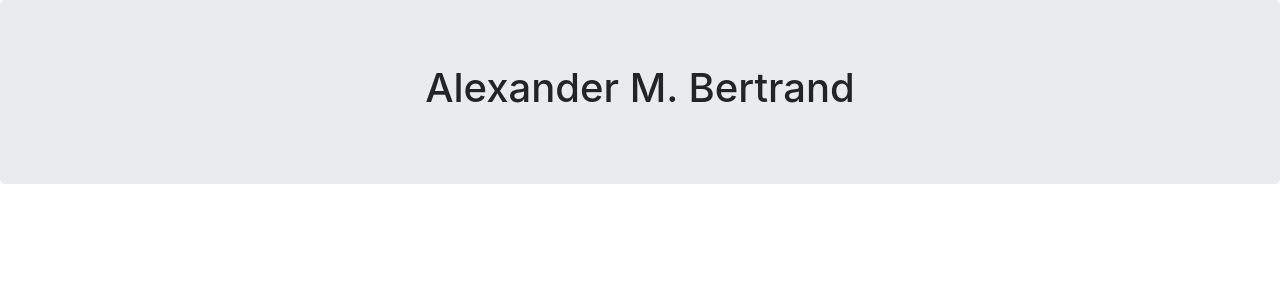
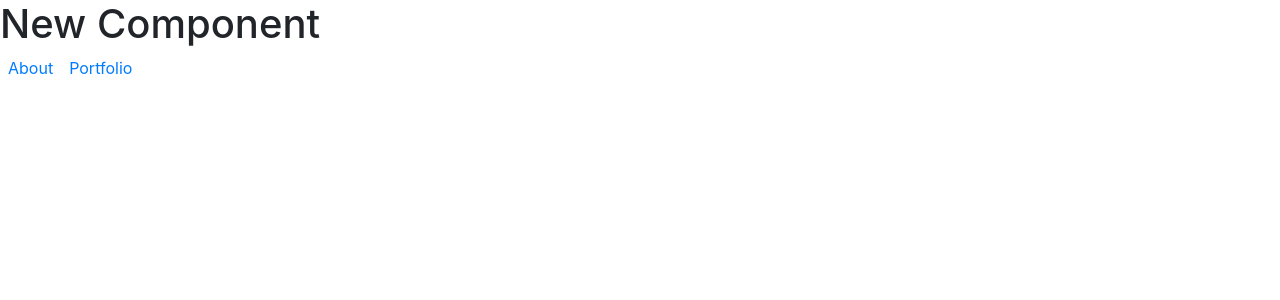
Before and after one commit to ambertrand/React-Portfolio, a React (Create React App) app: page / in a window 1280 px wide. Shown: the top 300 px of the page. Built offline with nearby package versions, Linux system fonts and the light colour scheme.

Commit message:
Adding react router and page routes

```diff
--- a/package.json
+++ b/package.json
@@ -3,12 +3,16 @@
   "version": "0.1.0",
   "private": true,
   "dependencies": {
+    "@fortawesome/fontawesome-svg-core": "^1.2.32",
+    "@fortawesome/free-solid-svg-icons": "^5.15.1",
+    "@fortawesome/react-fontawesome": "^0.1.12",
     "@testing-library/jest-dom": "^5.11.5",
     "@testing-library/react": "^11.1.0",
     "@testing-library/user-event": "^12.1.10",
     "bootstrap": "^4.5.3",
     "react": "^17.0.1",
     "react-dom": "^17.0.1",
+    "react-router-dom": "^5.2.0",
     "react-scripts": "4.0.0",
     "web-vitals": "^0.2.4"
   },
--- a/src/App.js
+++ b/src/App.js
@@ -1,11 +1,35 @@
 import React from 'react';
-import Home from './pages/Homepage';
+// import Home from './pages/Homepage';
+import { BrowserRouter, Route, Link } from 'react-router-dom';
+import Portfolio from './Components/Portfolio';
+import About from './Components/About';
 
-const App = () => {
+
+
+
+function App() {
   return (
-    <div>
-      <Home />
-    </div>
+    <BrowserRouter>
+      <div className="App">
+
+        <Route exact path="/" component={About} />
+        <Route exact path="/portfolio" component={Portfolio} />
+        {/* <Route exact path="/" component={Projects} /> */}
+
+
+        <div className="navigation">
+          {/* <img src="" className="logo" alt="Logo Image" /> */}
+          <div className="navigation-sub">
+
+
+            <Link to="/" className="item m-2">About</Link>
+            <Link to="/portfolio" className="item m-2">Portfolio</Link>
+            {/* <a href="" className="item">About</a> */}
+          </div>
+        </div>
+      </div>
+    </BrowserRouter>
+
   );
 }
 
--- /dev/null
+++ b/src/Components/About/index.js
@@ -0,0 +1,11 @@
+import React from "react"
+
+function About(props) {
+  return (
+    <div>
+      <h1>New Component</h1>
+    </div>
+  )
+}
+
+export default About;
--- /dev/null
+++ b/src/Components/Footer/index.js
@@ -0,0 +1,18 @@
+import React from 'react';
+
+
+function Footer() {
+    return (
+        <footer>
+            <div class="navbar relative-bottom bg-secondary justify-content-center">
+                <p><strong>Alex Bertrand <a class="fa fa-linkedin-square fa-lg icon m-1"
+                    href="https://www.linkedin.com/in/alex-bertrand/" target="_blank"></a>
+                    <a class="fa fa-github fa-lg icon m-1" href="https://github.com/ambertrand" target="_blank"></a>|
+                    &copy; Copyright 2020</strong></p>
+
+            </div>
+        </footer>
+    )
+}
+
+export default Footer;
--- a/src/Components/Header/index.js
+++ b/src/Components/Header/index.js
@@ -1,9 +1,9 @@
 import React from 'react';
 
 
-function Header () {
+function Header() {
     return (
-        <div className="header jumbotron text-center">
+        <div className="header text-center">
             <h1>Alexander M. Bertrand</h1>
         </div>
     )
--- /dev/null
+++ b/src/Components/Portfolio/index.js
@@ -0,0 +1,11 @@
+import React from "react"
+
+function Portfolio(props) {
+  return (
+    <div>
+      <h1>New Component</h1>
+    </div>
+  )
+}
+
+export default Portfolio;
--- a/src/pages/Homepage.js
+++ b/src/pages/Homepage.js
@@ -1,10 +1,12 @@
 import React from 'react';
 import Header from '../Components/Header';
+// import Footer from '../Components/Footer';
 
 const Home = () => {
     return (
         <div>
-            <Header />
+                <Header />
+            {/* <Footer /> */}
         </div>
     )
 }
```
Also changed, not shown: 2 other files (tests, documents, lock files or other folders).
